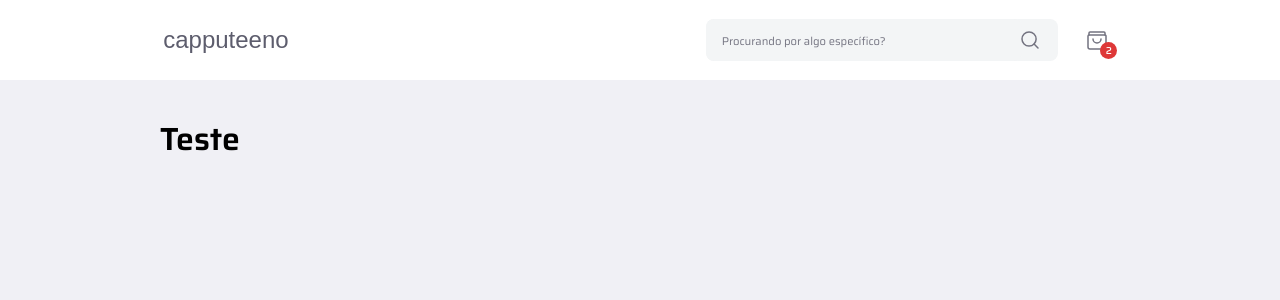
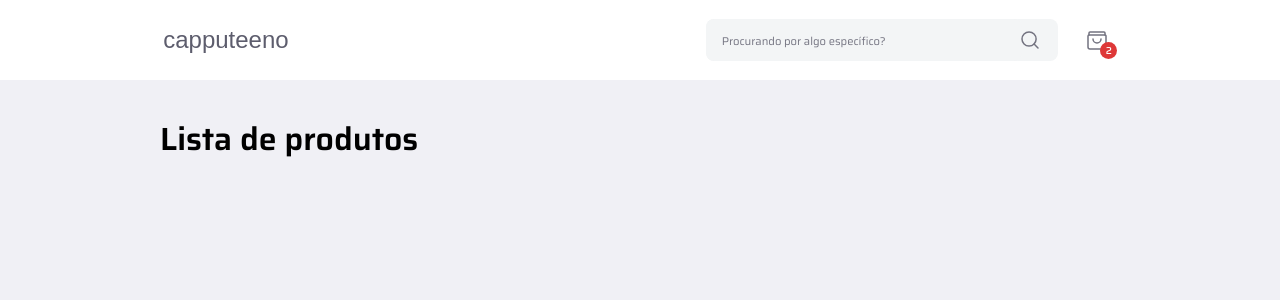
Before and after one commit to DanwiiloCarvalho/capputeeno, a Next.js app: page / in a window 1280 px wide. Shown: the top 300 px of the page. Built offline with nearby package versions, Linux system fonts and the light colour scheme; a web font is replaced by a local one.

Commit message:
feat: create all routes

```diff
--- a/src/app/page.tsx
+++ b/src/app/page.tsx
@@ -1,6 +1,6 @@
 
 export default function Home() {
   return (
-    <h1>Teste</h1>
+    <h1>Lista de produtos</h1>
   )
 }
```
Also changed, not shown: src/app/cart/page.tsx (added, +8 -0 lines), src/app/product/[id]/page.tsx (added, +8 -0 lines).
